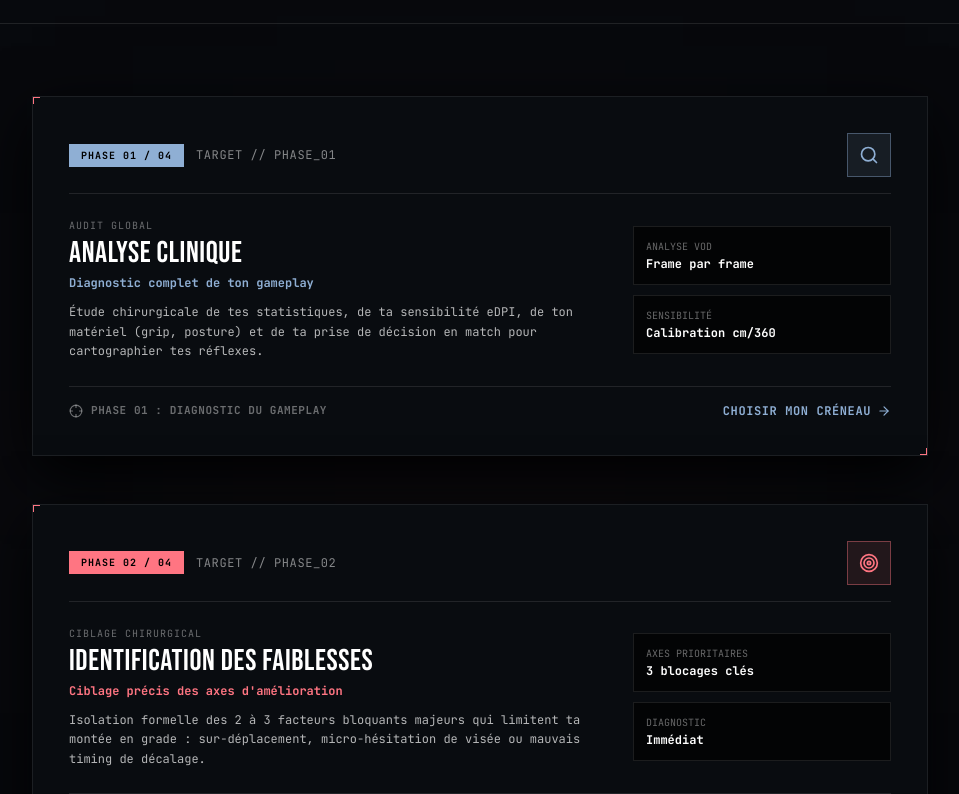
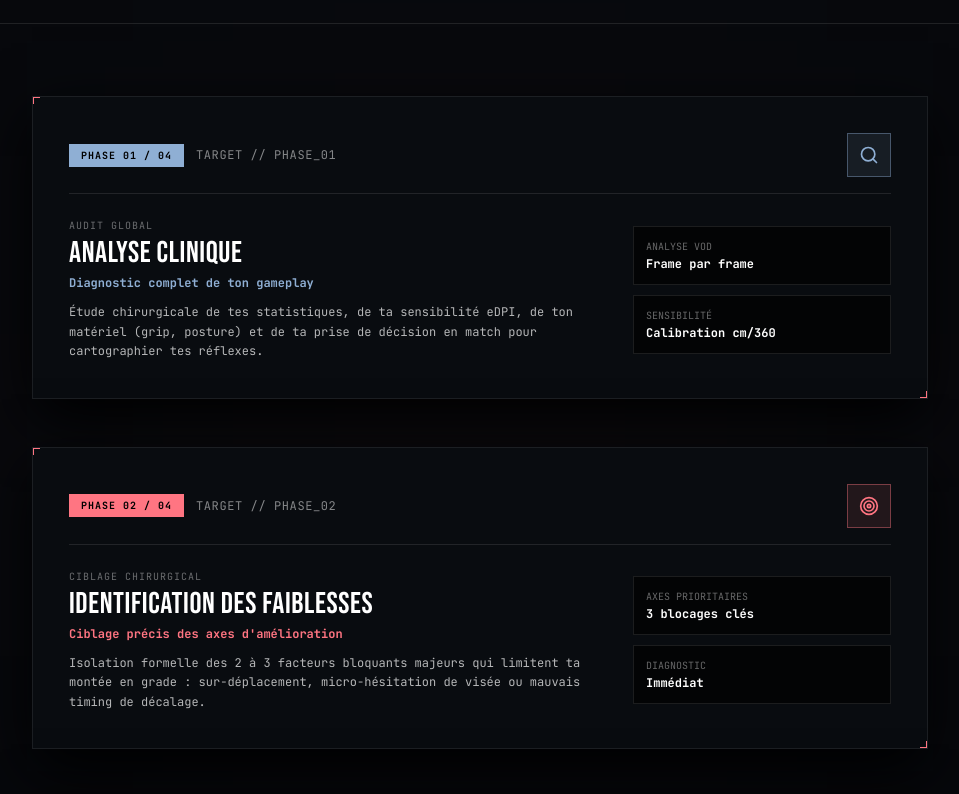
Before and after one commit to Smith9411/poulpy-coaching, a Next.js app: page / in a window 1280 px wide. Shown: the part 6426-7220 px from the top of the page, without its empty margins (160-1119 px from the left). Built offline with nearby package versions, Linux system fonts and the light colour scheme; no server answers.

Commit message:
fix: remove footer from cards 1-3, keep PROTOCOLE VALIDE and CHOISIR MON CRENEAU only on card 4

```diff
--- a/components/Methodology.tsx
+++ b/components/Methodology.tsx
@@ -208,27 +208,25 @@ function ScrollStackCard({ step, index, total }: { step: StepData; index: number
             </div>
           </div>
 
-          {/* Card Footer */}
+          {/* Card Footer ONLY on the last card (Phase 04) */}
+          {isLast && (
             <div className="pt-4 border-t border-white/10 flex items-center justify-between text-xs">
               <div className="flex items-center gap-2">
-              <Crosshair className={`w-3.5 h-3.5 ${isLast ? "text-[#A4DE87]" : "text-white/40"}`} />
-              <span className={`text-[11px] font-mono tracking-wider font-bold ${
-                isLast ? "text-[#A4DE87]" : "text-white/40"
-              }`}>
-                {step.statusLabel}
+                <Crosshair className="w-3.5 h-3.5 text-[#A4DE87]" />
+                <span className="text-[11px] font-mono tracking-wider font-bold text-[#A4DE87]">
+                  PROTOCOLE VALIDÉ
                 </span>
               </div>
 
               <a
                 href="#booking"
-              className={`flex items-center gap-1.5 font-bold uppercase tracking-wider text-xs transition-colors ${
-                isAcid ? "text-[#FF7582] hover:text-white" : "text-[#8FAFD4] hover:text-white"
-              }`}
+                className="flex items-center gap-1.5 font-bold uppercase tracking-wider text-xs text-[#FF7582] hover:text-white transition-colors"
               >
                 <span>CHOISIR MON CRÉNEAU</span>
                 <ArrowRight className="w-3.5 h-3.5" />
               </a>
             </div>
+          )}
         </div>
       </motion.div>
     </div>
```
Lines whose indentation alone changed are shown as unchanged.
